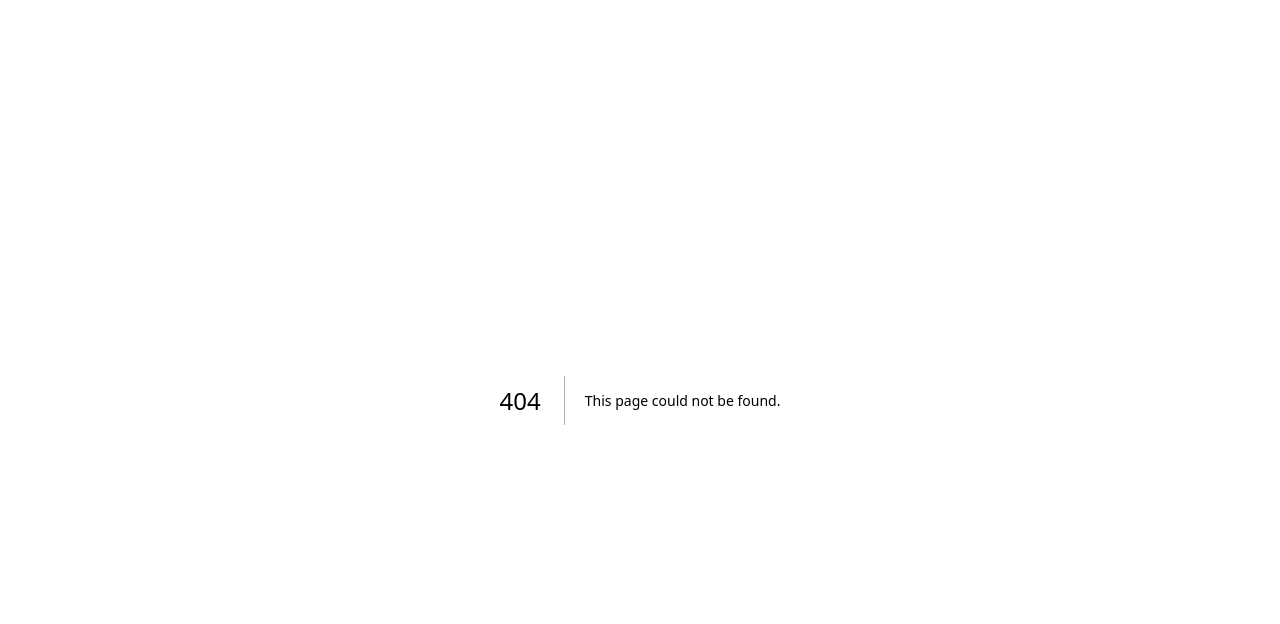
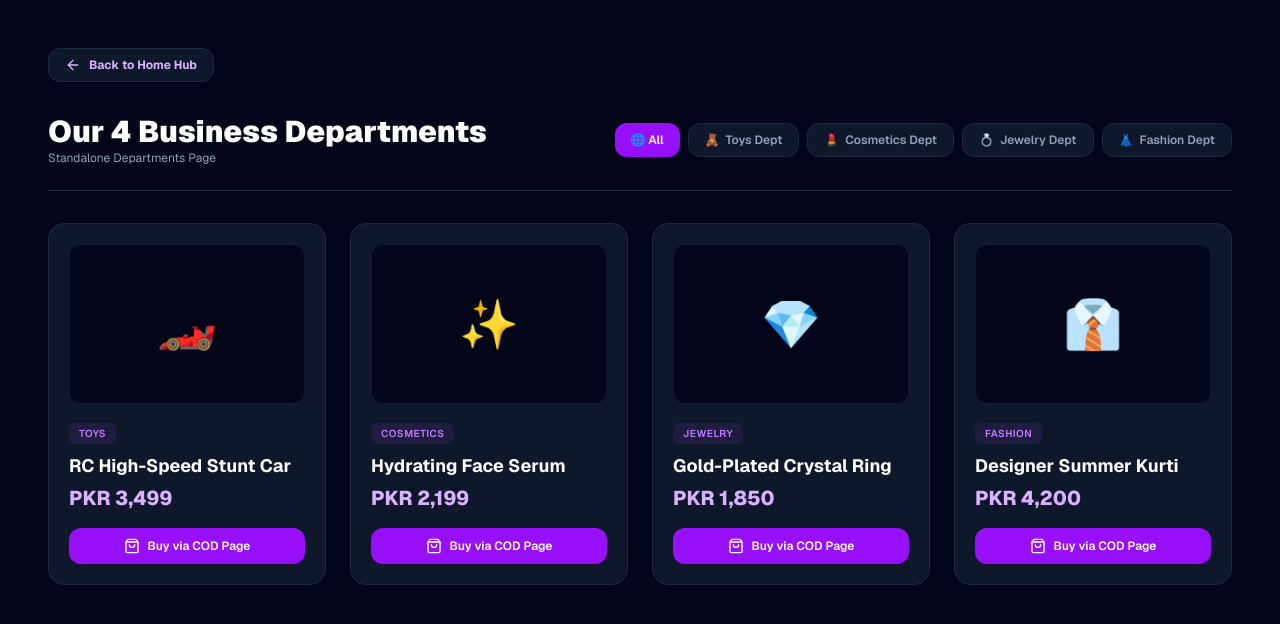
Before and after one commit to sb7479906-lab/nextgen-web-app, a Next.js app: page /departments in a window 1280 px wide. Before the commit this address had no page. Shown: the top 624 px of the page. Built offline with nearby package versions, Linux system fonts and the light colour scheme.

Commit message:
Create DepartmentsPage component with product filtering
This component displays a departments page with selectable departments and corresponding products. It includes navigation back to the home hub and a layout for displaying products based on the selected department.

```diff
--- /dev/null
+++ b/src/app/departments/page.tsx
@@ -0,0 +1,85 @@
+"use client";
+
+import React, { useState } from "react";
+import Link from "next/link";
+import { ArrowLeft, ShoppingBag } from "lucide-react";
+
+export default function DepartmentsPage() {
+  const [selectedDept, setSelectedDept] = useState("all");
+
+  const departments = [
+    { id: "toys", name: "Toys Dept", icon: "🧸" },
+    { id: "cosmetics", name: "Cosmetics Dept", icon: "💄" },
+    { id: "jewelry", name: "Jewelry Dept", icon: "💍" },
+    { id: "fashion", name: "Fashion Dept", icon: "👗" },
+  ];
+
+  const sampleProducts = [
+    { id: 1, name: "RC High-Speed Stunt Car", dept: "toys", price: "PKR 3,499", icon: "🏎️" },
+    { id: 2, name: "Hydrating Face Serum", dept: "cosmetics", price: "PKR 2,199", icon: "✨" },
+    { id: 3, name: "Gold-Plated Crystal Ring", dept: "jewelry", price: "PKR 1,850", icon: "💎" },
+    { id: 4, name: "Designer Summer Kurti", dept: "fashion", price: "PKR 4,200", icon: "👔" },
+  ];
+
+  return (
+    <div className="min-h-screen bg-slate-950 text-slate-100 font-sans p-6 sm:p-12">
+      <div className="max-w-7xl mx-auto space-y-8">
+
+        {/* Back Button */}
+        <Link href="/" className="inline-flex items-center gap-2 bg-slate-900 hover:bg-slate-800 text-purple-300 px-4 py-2 rounded-xl text-xs font-bold border border-slate-800">
+          <ArrowLeft className="w-4 h-4" /> Back to Home Hub
+        </Link>
+
+        <div className="flex flex-wrap items-center justify-between gap-4 border-b border-slate-800 pb-6">
+          <div>
+            <h1 className="text-3xl font-black text-white">Our 4 Business Departments</h1>
+            <p className="text-xs text-slate-400">Standalone Departments Page</p>
+          </div>
+
+          <div className="flex gap-2">
+            <button
+              onClick={() => setSelectedDept("all")}
+              className={`px-4 py-2 rounded-xl text-xs font-semibold ${selectedDept === "all" ? "bg-purple-600 text-white" : "bg-slate-900 text-slate-400 border border-slate-800"}`}
+            >
+              🌐 All
+            </button>
+            {departments.map((d) => (
+              <button
+                key={d.id}
+                onClick={() => setSelectedDept(d.id)}
+                className={`px-4 py-2 rounded-xl text-xs font-semibold flex items-center gap-1.5 ${selectedDept === d.id ? "bg-purple-600 text-white" : "bg-slate-900 text-slate-400 border border-slate-800"}`}
+              >
+                <span>{d.icon}</span> {d.name}
+              </button>
+            ))}
+          </div>
+        </div>
+
+        <div className="grid grid-cols-1 sm:grid-cols-2 lg:grid-cols-4 gap-6">
+          {sampleProducts
+            .filter(p => selectedDept === "all" || p.dept === selectedDept)
+            .map((product) => (
+              <div key={product.id} className="bg-slate-900 rounded-2xl p-5 border border-slate-800 flex flex-col justify-between hover:border-purple-500/50 transition-all">
+                <div>
+                  <div className="w-full h-40 bg-slate-950 rounded-xl flex items-center justify-center text-5xl mb-4 border border-slate-800/50">
+                    {product.icon}
+                  </div>
+                  <span className="text-[10px] uppercase tracking-wider text-purple-400 font-semibold bg-purple-500/10 px-2.5 py-1 rounded-md">
+                    {product.dept}
+                  </span>
+                  <h4 className="font-bold text-white text-lg mt-2 mb-1">{product.name}</h4>
+                  <p className="text-purple-300 font-extrabold text-xl mb-4">{product.price}</p>
+                </div>
+                <Link
+                  href="/checkout"
+                  className="w-full py-2.5 bg-purple-600 hover:bg-purple-500 text-white rounded-xl font-semibold text-xs text-center flex items-center justify-center gap-2"
+                >
+                  <ShoppingBag className="w-4 h-4" /> Buy via COD Page
+                </Link>
+              </div>
+            ))}
+        </div>
+      </div>
+    </div>
+  );
+}
```
